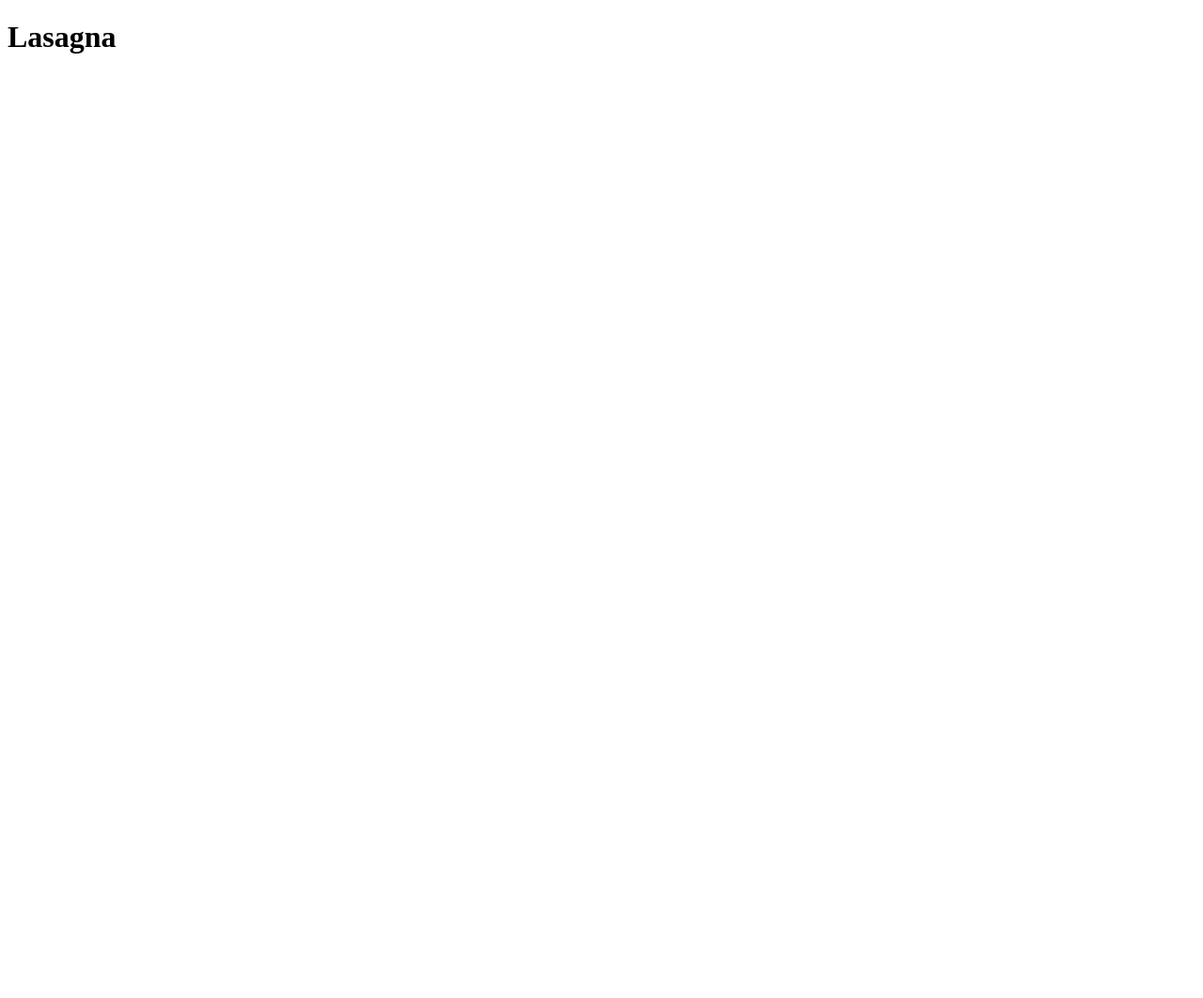
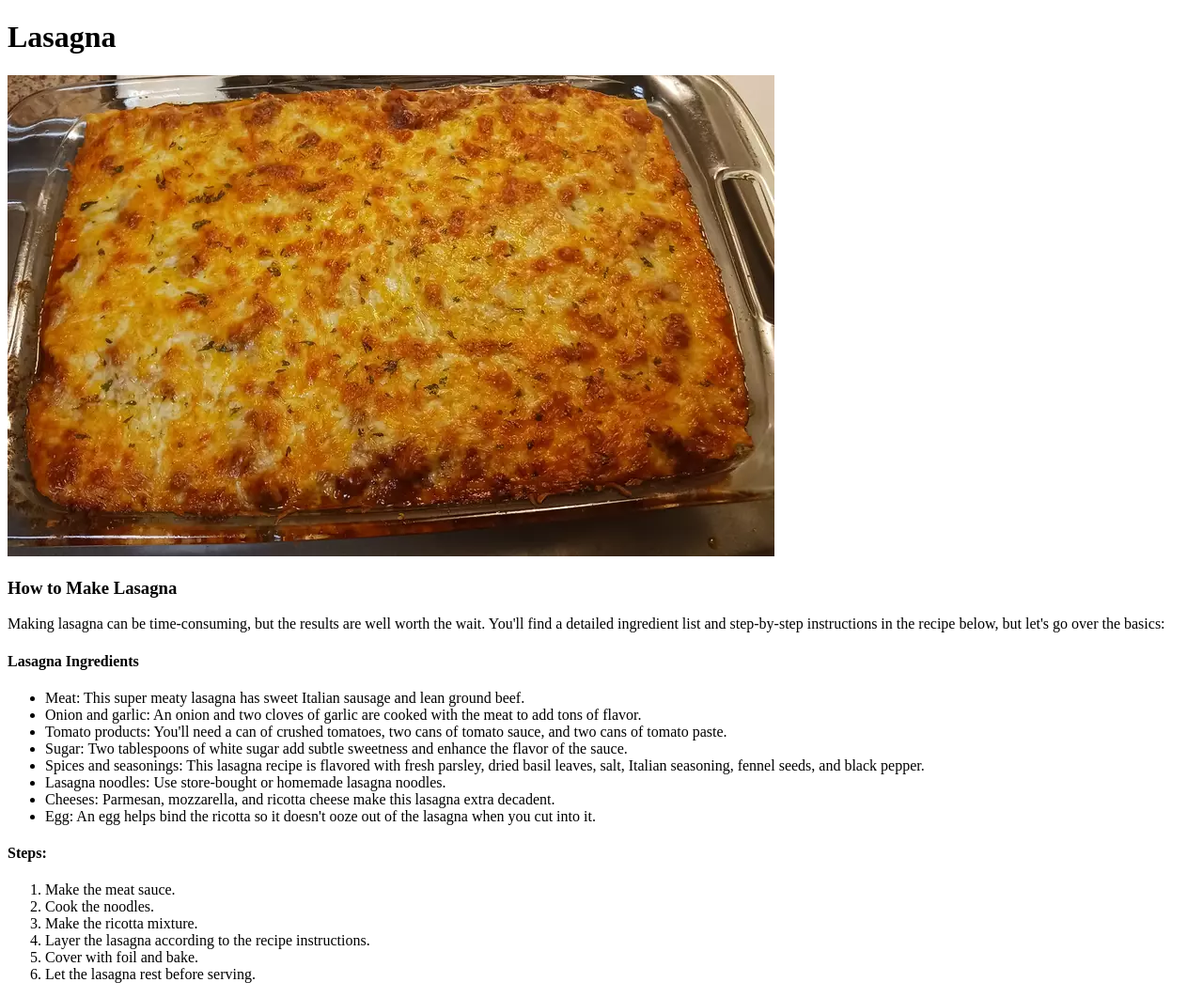
Before and after one commit to NontasBak/odin-recipes, a plain HTML site: page recipes/lasagna.html in a window 1280 px wide. Shown: the whole page at 94% size. Before the commit the page ends 800 px from the top, so only its background shows below. Drawn offline with Linux system fonts and the light colour scheme.

Commit message:
Update lasagna recipe page

```diff
--- a/recipes/lasagna.html
+++ b/recipes/lasagna.html
@@ -8,5 +8,35 @@
     </head>
     <body>
         <h1>Lasagna</h1>
+        <img src="./../images/image.webp" alt="Lasagna image">
+
+        <h3>How to Make Lasagna</h3>
+        <p>Making lasagna can be time-consuming, but the results are well
+            worth the wait. You'll find a detailed ingredient list and
+            step-by-step instructions in the recipe below, but let's go
+            over the basics:
+        </p>
+
+        <h4>Lasagna Ingredients</h4>
+        <ul>
+            <li>Meat: This super meaty lasagna has sweet Italian sausage and lean ground beef.</li>
+            <li>Onion and garlic: An onion and two cloves of garlic are cooked with the meat to add tons of flavor.</li>
+            <li>Tomato products: You'll need a can of crushed tomatoes, two cans of tomato sauce, and two cans of tomato paste.</li>
+            <li>Sugar: Two tablespoons of white sugar add subtle sweetness and enhance the flavor of the sauce.</li>
+            <li>Spices and seasonings: This lasagna recipe is flavored with fresh parsley, dried basil leaves, salt, Italian seasoning, fennel seeds, and black pepper.</li>
+            <li>Lasagna noodles: Use store-bought or homemade lasagna noodles.</li>
+            <li>Cheeses: Parmesan, mozzarella, and ricotta cheese make this lasagna extra decadent.</li>
+            <li>Egg: An egg helps bind the ricotta so it doesn't ooze out of the lasagna when you cut into it.</li>
+        </ul>
+
+        <h4>Steps:</h4>
+        <ol>
+            <li>Make the meat sauce.</li>
+            <li>Cook the noodles.</li>
+            <li>Make the ricotta mixture.</li>
+            <li>Layer the lasagna according to the recipe instructions.</li>
+            <li>Cover with foil and bake.</li>
+            <li>Let the lasagna rest before serving.</li>
+        </ol>
     </body>
 </html>
```
Also changed, not shown: index.html (+1 -0 lines), images/image.webp (added).
